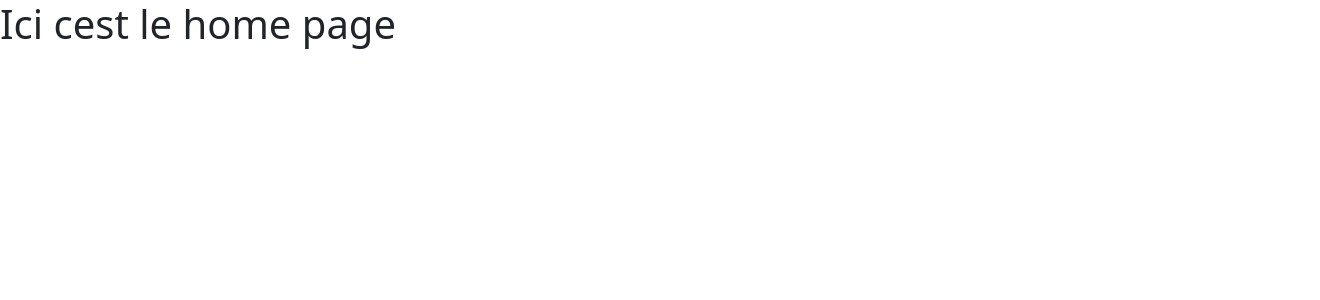
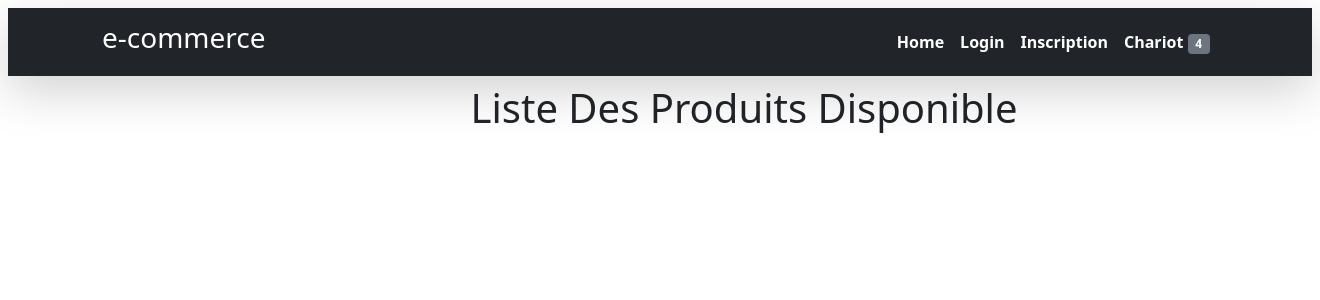
Before and after one commit to MeliArchilleGael/clean_e-commerce, a PHP site: page /index.php?p=Home in a window 1320 px wide. Shown: the top 300 px of the page. Run offline with PHP 8.4, Linux system fonts and the light colour scheme; data that the repository does not hold is empty.

Commit message:
add navigation bar

```diff
--- a/app/Controllers/Home.php
+++ b/app/Controllers/Home.php
@@ -3,7 +3,7 @@
 namespace App\Controllers;
 
 use App\Controller;
-
+use App\Models\Produit;
 
 class Home extends Controller
 {
@@ -11,7 +11,9 @@ class Home extends Controller
     //retourne la vue principale
     public function index()
     {
-        $this->render('home');
+        $produits = (new Produit)->getAll();
+
+        $this->render('home', compact('produits'));
     }
 
     public function inscription(){
--- a/views/home.php
+++ b/views/home.php
@@ -1 +1,37 @@
-<h1> Ici cest le home page  </h1>
+<div class="container" style="margin-left: 170px;">
+
+
+    <div class="row">
+        <h1 class="text-center m-1">Liste Des Produits Disponible</h3>
+            <?php if (!empty($produits[0])) {
+                foreach ($produits as $key => $produit) {
+            ?>
+                    <div class=" card col-md-3 col-lg-3 m-2">
+                        <div class="card-header">
+                            <div style="justify-content: space-between; display: flex;">
+                                <span><?= $produit['LABELS'] ?> </span>
+                                <span><?= number_format($produit['PRIX']) ?> £ </span>
+                            </div>
+                        </div>
+                        <div class="row card-body">
+                            <div class="col-lg-3 col-md-3">
+                                <img height="150px" src="<?= URL . '/public/images/produits/' . $produit['IMAGE_PROD'] ?>" alt="">
+                            </div>
+                        </div>
+                        <div class="card-footer">
+                            <form action="" method="POST">
+                                <div style="justify-content: space-between; display: flex;">
+                                    <span>
+                                        <input type="number" name="quantite" min="1" max="<?= $produit['QUANTITE'] ?>">
+                                    </span>
+                                    <span><button class="btn btn-info" href="">AJouter au panier </button></span>
+                                </div>
+                            </form>
+                        </div>
+                    </div>
+            <?php
+                }
+            }
+            ?>
+    </div>
+</div>
--- a/views/layouts/app.php
+++ b/views/layouts/app.php
@@ -4,8 +4,8 @@
 <head>
     <meta charset="utf-8">
 
-    <link href="<?= URL.'/public/assets/css/styleconnect.css' ?>" rel="stylesheet">
-    <link href="<?= URL.'/public/assets/css/bootstrap.min.css' ?>" rel="stylesheet">
+    <link href="<?= URL . '/public/assets/css/styleconnect.css' ?>" rel="stylesheet">
+    <link href="<?= URL . '/public/assets/css/bootstrap.min.css' ?>" rel="stylesheet">
 
     <style>
         h4 {
@@ -18,6 +18,61 @@
 
 <body>
 
+    <!-- ================Navigation Bar ============ -->
+    <div class="container" style="margin-bottom: 80px;">
+        <nav class="navbar navbar-expand-lg m-2 fixed-top navbar-light bg-dark shadow-lg">
+            <div class="container">
+                <a class="navbar-brand" href="#">
+                    <h3 class="text-white">e-commerce</h3>
+                </a>
+                <button class="navbar-toggler" type="button" data-bs-toggle="collapse" data-bs-target="#navbarSupportedContent" aria-controls="navbarSupportedContent" aria-expanded="false" aria-label="Toggle navigation">
+                    <span class="navbar-toggler-icon"></span>
+                </button>
+                <div class="collapse navbar-collapse" id="navbarSupportedContent">
+                    <ul class="navbar-nav me-auto mb-2 mb-lg-0">
+
+                    </ul>
+
+                    <ul class="navbar-nav mb-2 mb-lg-0">
+                        <li class="nav-item">
+                            <a class="nav-link active fw-bold text-white" href="<?= URL . '/home' ?>">Home</a>
+                        </li>
+                        <li class="nav-item">
+                            <a class="nav-link fw-bold text-white" href="<?= URL . '/home/login' ?>">Login</a>
+                        </li>
+                        <li class="nav-item">
+                            <a class="nav-link fw-bold text-white" href="<?= URL . '/home/inscription' ?>">Inscription</a>
+                        </li>
+                        <li class="nav-item">
+                            <a class="nav-link fw-bold text-white" href="<?= URL . '/home/incription' ?>">Chariot
+                                <span class="badge bg-secondary">
+                                    4
+                                </span>
+                            </a>
+                        </li>
+
+                        <!--
+                        <li class="nav-item mt-2">
+                            <span class="navbar-text fw-bold text-white">
+
+                            </span>
+                        </li>
+                        <li class="nav-item dropdown">
+                            <a class="nav-link dropdown-toggle fw-bold" href="#" id="navbarDropdown" role="button" data-bs-toggle="dropdown" aria-expanded="false">
+
+                            </a>
+                            <ul class="dropdown-menu" aria-labelledby="navbarDropdown">
+                                <li><a class="dropdown-item" href="">logout</a></li>
+                            </ul>
+                        </li>-->
+                    </ul>
+                </div>
+            </div>
+        </nav>
+    </div>
+    <!-- ========== end =========-->
+
+
     <!-- ============ Body content start ============= -->
     <?php
     echo $content
@@ -25,7 +80,7 @@
     <! /--============end Body content start=============-->
 
 
-        <script src="<?= URL.'/public/assets/js/bootstrap.bundle.min.js' ?>"></script>
+        <script src="<?= URL . '/public/assets/js/bootstrap.bundle.min.js' ?>"></script>
 </body>
 
 </html>
```
Also changed, not shown: public/images/produits/banniere.jpg (added), public/images/produits/banniere2.jpg (added), public/images/produits/banniere4.jpg (added), public/images/produits/image.jpg (added).
